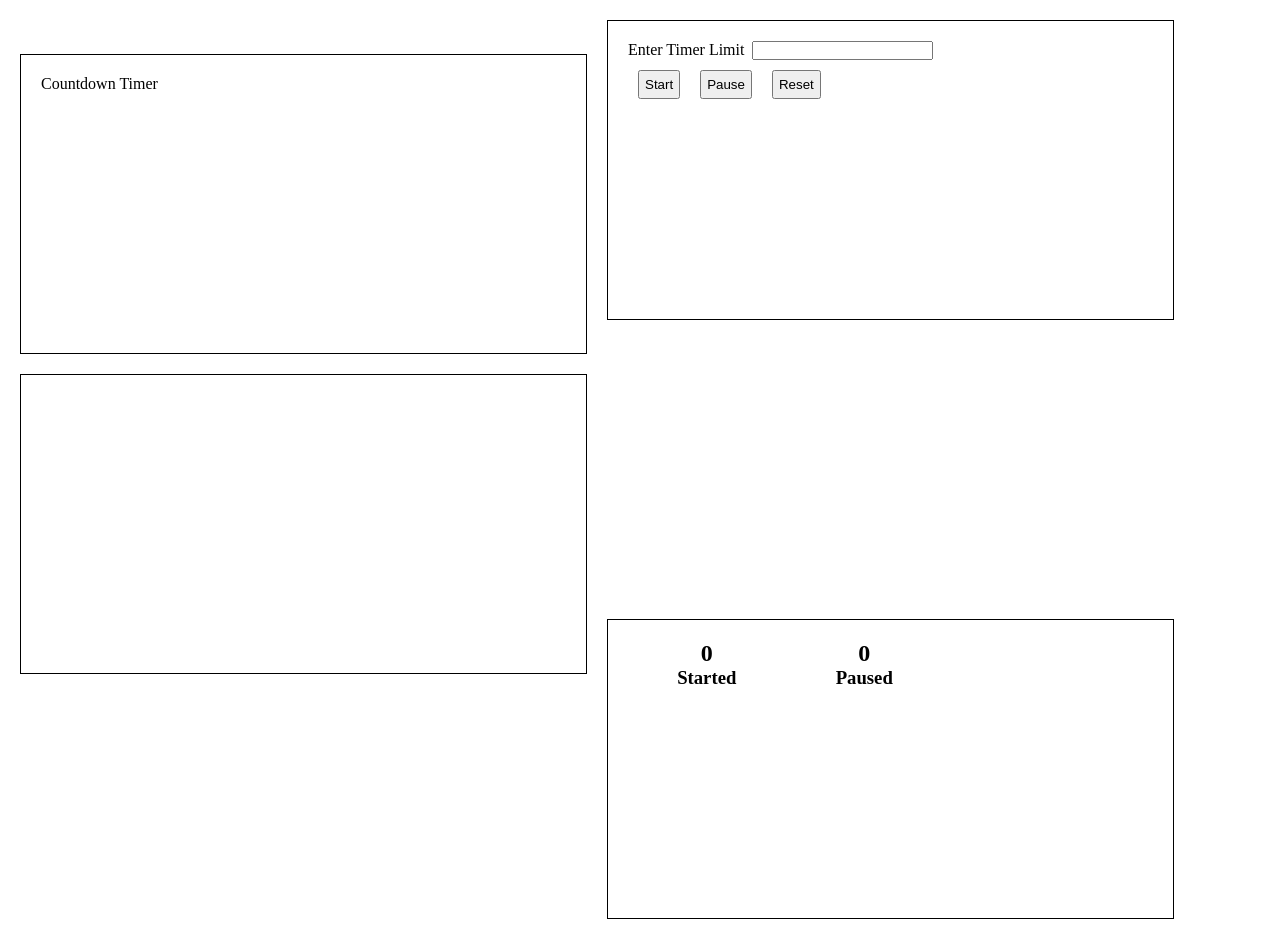
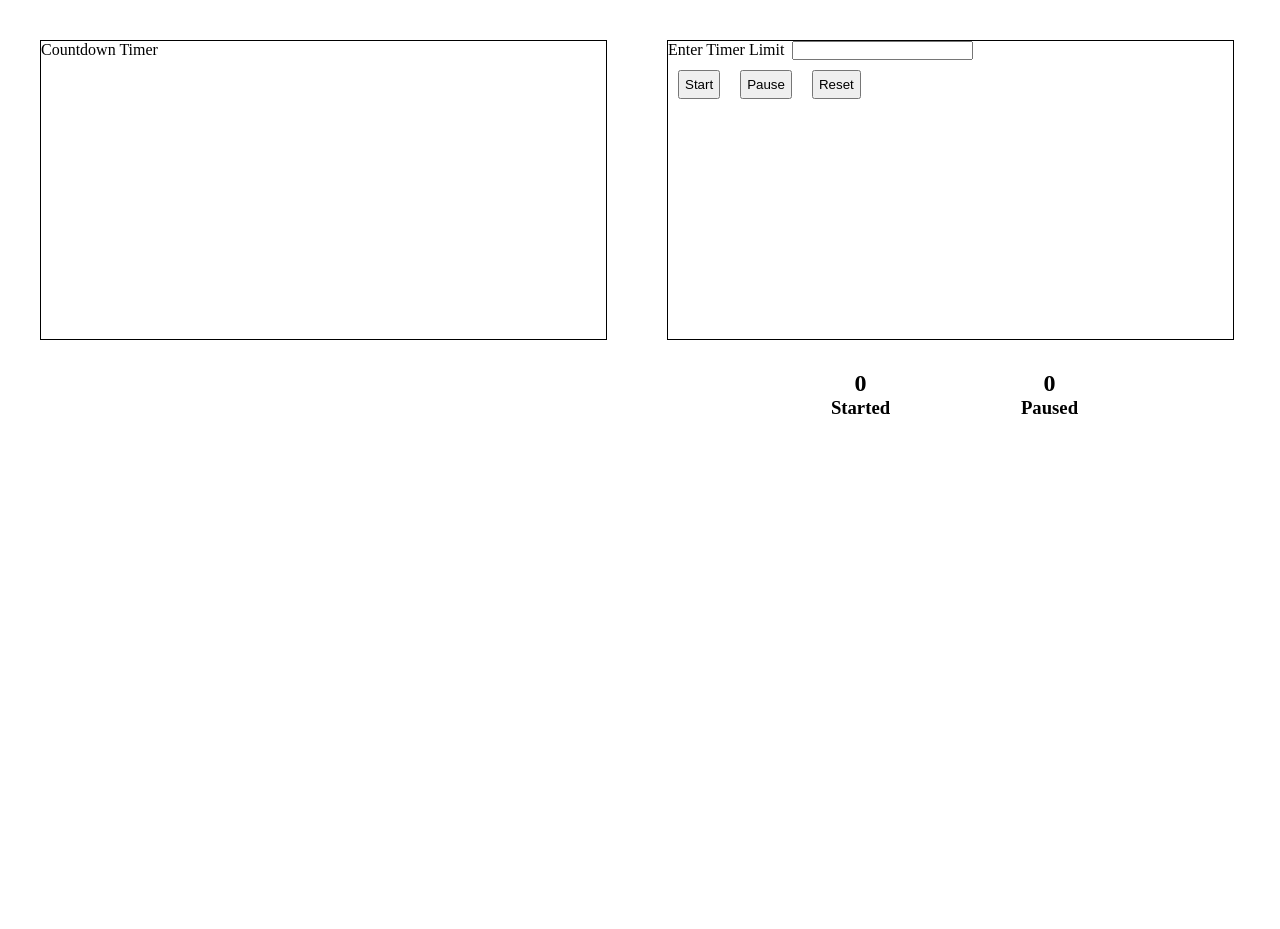
Before and after one commit to SurabhiPal0892/AngularDemo, an Angular app: page /timer in a window 1280 px wide. After the commit the page ends 810 px from the top, so only its background shows below. Built offline with nearby package versions, Linux system fonts and the light colour scheme.

Commit message:
2 files modified

```diff
--- a/src/app/timer/timer.component.css
+++ b/src/app/timer/timer.component.css
@@ -1,12 +1,19 @@
 .container {
   margin: 10px;
+  display: flex;
+  flex-wrap: wrap;
+}
+
+.box-border {
+  border: 1px solid black;
+  /* display: inline-block; */
+  margin: 30px;
+  width: 45%;
+  height: 300px;
 }
 
 .box {
-  padding: 20px;
-  margin: 10px;
-  border: 1px solid black;
   display: inline-block;
-  width: 45%;
-  height: 300px;
+  width: 50%;
+  text-align: center;
 }
--- a/src/app/timer/timer.component.html
+++ b/src/app/timer/timer.component.html
@@ -1,8 +1,8 @@
 <div class="container">
-  <div class="box">
+  <div class="box-border">
     <app-countdown-timer timer={{countdownTimer}} pause={{isPaused}} start={{isStart}}></app-countdown-timer>
   </div>
-  <div class="box">
+  <div class="box-border">
     <app-timer-reset (timelimit)="getTimer($event)" (isPaused)="isPauseClicked($event)"
       (isStart)="isStartClicked($event)" (pauseCounts)="getPauseCounts($event)" (startCounts)="getStartCounts($event)">
     </app-timer-reset>
```
